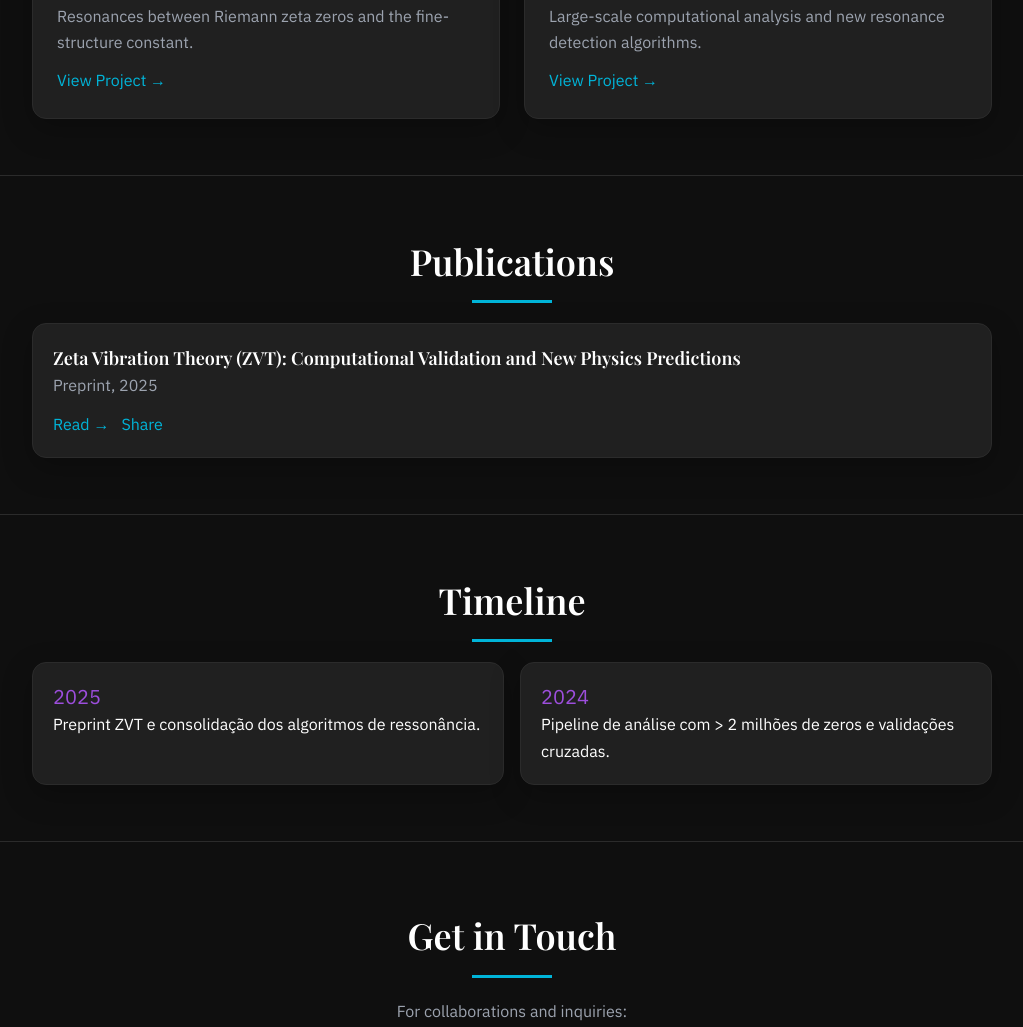
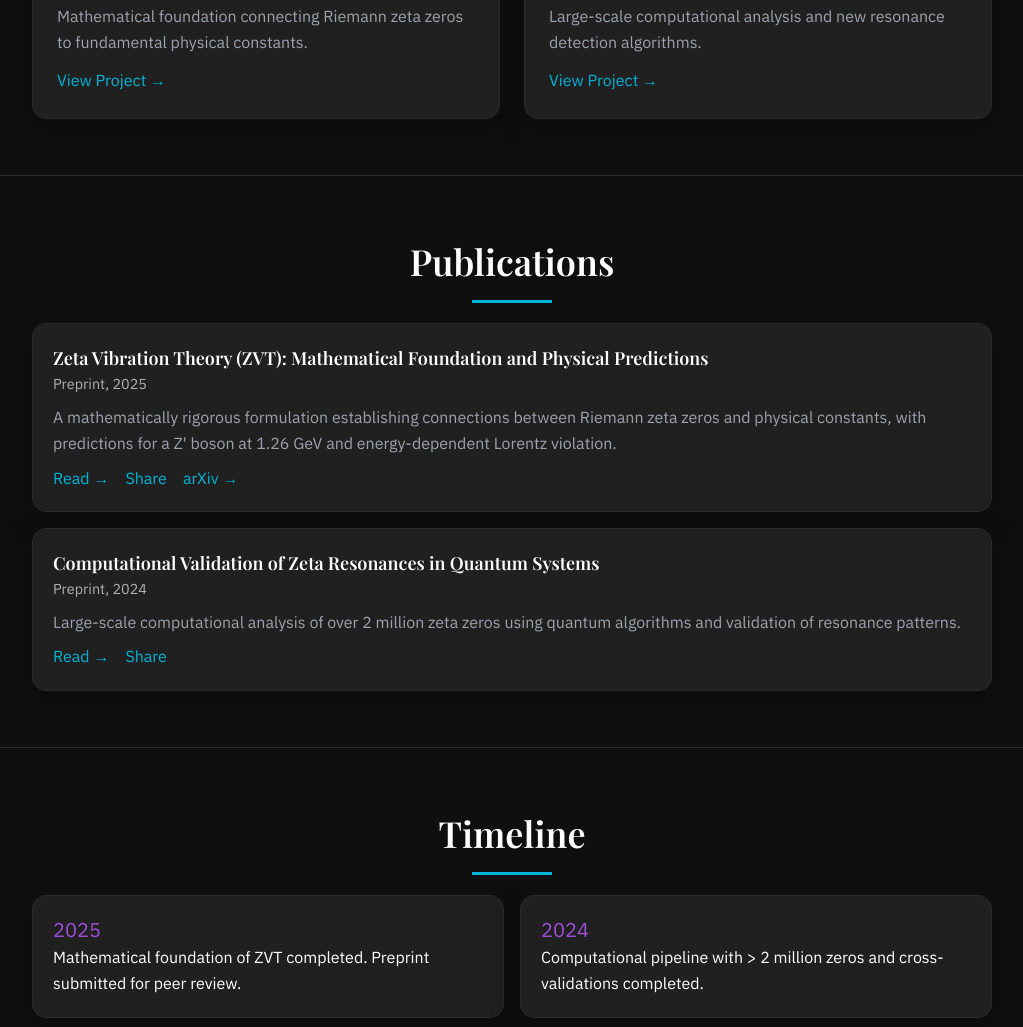
Before and after one commit to okushigue/eu, a plain HTML site: page index.html in a window 1280 px wide. Shown: the part 1014-2041 px from the top of the page, without its empty margins (128-1151 px from the left). Drawn offline with nearby package versions, Linux system fonts and the light colour scheme.

Commit message:
Update index.html

```diff
--- a/index.html
+++ b/index.html
@@ -32,6 +32,8 @@
     .link { color: var(--accent); }
     .link:hover { color: #46d3ee; }
     .kbd { border: 1px solid var(--border); padding: 2px 6px; border-radius: 6px; background: #111; font-family: 'Roboto Mono', monospace; font-size: 0.85rem; color: #d6eaff; }
+    .publication-date { color: var(--text-secondary); font-size: 0.9rem; }
+    .publication-links { display: flex; gap: 1rem; margin-top: 0.5rem; }
   </style>
   <script src="https://cdn.jsdelivr.net/npm/mathjax@3/es5/tex-mml-chtml.js"></script>
 </head>
@@ -49,7 +51,6 @@
       </div>
     </div>
   </header>
-
   <!-- Hero -->
   <section class="py-16">
     <div class="container mx-auto px-5 text-center">
@@ -61,7 +62,6 @@
       </div>
     </div>
   </section>
-
   <!-- Profile -->
   <section class="py-12 border-t" style="border-color: var(--border);">
     <div class="container mx-auto px-5 grid md:grid-cols-3 gap-8 items-center">
@@ -83,7 +83,6 @@
       </div>
     </div>
   </section>
-
   <!-- Research Projects -->
   <section class="py-14 border-t" style="border-color: var(--border);">
     <div class="container mx-auto px-5">
@@ -91,7 +90,7 @@
       <div class="grid md:grid-cols-2 gap-6">
         <article class="card p-6">
           <h3 class="text-2xl font-semibold mb-2">Zeta Vibration Theory (ZVT)</h3>
-          <p class="text-gray-400 mb-3" data-en="Resonances between Riemann zeta zeros and the fine-structure constant." data-pt="Ressonâncias entre zeros da zeta de Riemann e a constante de estrutura fina.">Resonances between Riemann zeta zeros and the fine-structure constant.</p>
+          <p class="text-gray-400 mb-3" data-en="Mathematical foundation connecting Riemann zeta zeros to fundamental physical constants." data-pt="Fundamentação matemática conectando zeros da zeta de Riemann às constantes físicas fundamentais.">Mathematical foundation connecting Riemann zeta zeros to fundamental physical constants.</p>
           <a class="link" href="https://okushigue.github.io/zvt" target="_blank" rel="noopener">View Project →</a>
         </article>
         <article class="card p-6">
@@ -102,24 +101,33 @@
       </div>
     </div>
   </section>
-
   <!-- Publications -->
   <section class="py-14 border-t" style="border-color: var(--border);">
     <div class="container mx-auto px-5">
       <h2 class="section-title" data-en="Publications" data-pt="Publicações">Publications</h2>
       <div class="grid gap-4">
         <div class="card p-5">
-          <h3 class="text-lg font-semibold">Zeta Vibration Theory (ZVT): Computational Validation and New Physics Predictions</h3>
-          <p class="text-gray-400">Preprint, 2025</p>
-          <div class="mt-3 flex gap-3">
+          <h3 class="text-lg font-semibold">Zeta Vibration Theory (ZVT): Mathematical Foundation and Physical Predictions</h3>
+          <p class="publication-date">Preprint, 2025</p>
+          <p class="text-gray-400 mt-2" data-en="A mathematically rigorous formulation establishing connections between Riemann zeta zeros and physical constants, with predictions for a Z' boson at 1.26 GeV and energy-dependent Lorentz violation." data-pt="Uma formulação matematicamente rigorosa estabelecendo conexões entre zeros da zeta de Riemann e constantes físicas, com previsões para um bóson Z' a 1.26 GeV e violação de Lorentz dependente de energia.">A mathematically rigorous formulation establishing connections between Riemann zeta zeros and physical constants, with predictions for a Z' boson at 1.26 GeV and energy-dependent Lorentz violation.</p>
+          <div class="publication-links">
             <a class="link" href="https://okushigue.github.io/zvt" target="_blank" rel="noopener">Read →</a>
+            <a class="link" href="#" onclick="navigator.clipboard.writeText(window.location.href);return false;">Share</a>
+            <a class="link" href="https://arxiv.org/abs/xxxx.xxxxx" target="_blank" rel="noopener">arXiv →</a>
+          </div>
+        </div>
+        <div class="card p-5">
+          <h3 class="text-lg font-semibold">Computational Validation of Zeta Resonances in Quantum Systems</h3>
+          <p class="publication-date">Preprint, 2024</p>
+          <p class="text-gray-400 mt-2" data-en="Large-scale computational analysis of over 2 million zeta zeros using quantum algorithms and validation of resonance patterns." data-pt="Análise computacional em larga escala de mais de 2 milhões de zeros da zeta usando algoritmos quânticos e validação de padrões de ressonância.">Large-scale computational analysis of over 2 million zeta zeros using quantum algorithms and validation of resonance patterns.</p>
+          <div class="publication-links">
+            <a class="link" href="https://okushigue.github.io/riemann-zeros-analysis" target="_blank" rel="noopener">Read →</a>
             <a class="link" href="#" onclick="navigator.clipboard.writeText(window.location.href);return false;">Share</a>
           </div>
         </div>
       </div>
     </div>
   </section>
-
   <!-- Timeline -->
   <section class="py-14 border-t" style="border-color: var(--border);">
     <div class="container mx-auto px-5">
@@ -127,16 +135,15 @@
       <div class="grid md:grid-cols-2 gap-4">
         <div class="card p-5">
           <h4 class="text-accent text-xl" style="color: var(--accent2);">2025</h4>
-          <p>Preprint ZVT e consolidação dos algoritmos de ressonância.</p>
+          <p>Mathematical foundation of ZVT completed. Preprint submitted for peer review.</p>
         </div>
         <div class="card p-5">
           <h4 class="text-accent text-xl" style="color: var(--accent2);">2024</h4>
-          <p>Pipeline de análise com &gt; 2 milhões de zeros e validações cruzadas.</p>
+          <p>Computational pipeline with > 2 million zeros and cross-validations completed.</p>
         </div>
       </div>
     </div>
   </section>
-
   <!-- Contact + Socials -->
   <section class="py-16 border-t text-center" style="border-color: var(--border);">
     <h2 class="section-title" data-en="Get in Touch" data-pt="Entre em Contato">Get in Touch</h2>
@@ -149,14 +156,12 @@
       <a class="chip" href="https://youtube.com/okushigue" target="_blank" rel="noopener" aria-label="YouTube">YouTube</a>
       <a class="chip" href="https://discord.gg/okushigue" target="_blank" rel="noopener" aria-label="Discord">Discord</a>
       <a class="chip" href="https://instagram.com/okushigue" target="_blank" rel="noopener" aria-label="Instagram">Instagram</a>
-      <a class="chip" href="https://facebook.com/okushigue" target="_blank" rel="noopener" aria-label="Instagram">Facebook</a>
+      <a class="chip" href="https://facebook.com/okushigue" target="_blank" rel="noopener" aria-label="Facebook">Facebook</a>
     </div>
   </section>
-
   <footer class="border-t py-8 text-center text-gray-400" style="border-color: var(--border);">
     © 2025 Jefferson M. Okushigue. All rights reserved.
   </footer>
-
   <script>
     // Language toggle (EN/PT)
     const langBtn = document.getElementById('langBtn');
```
